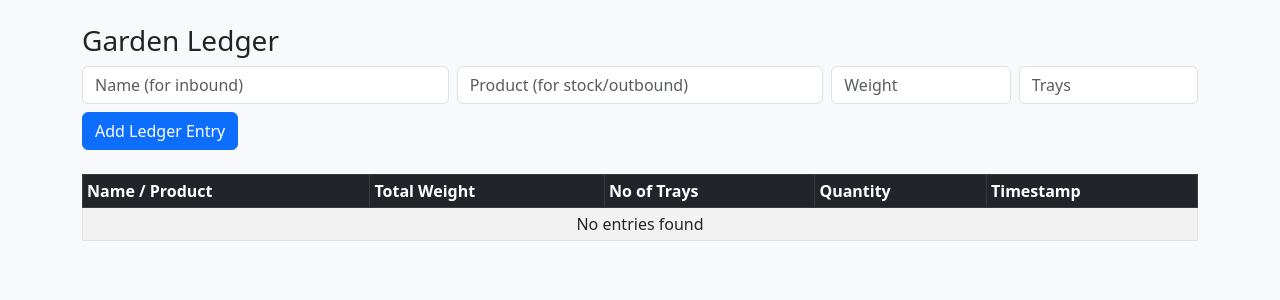
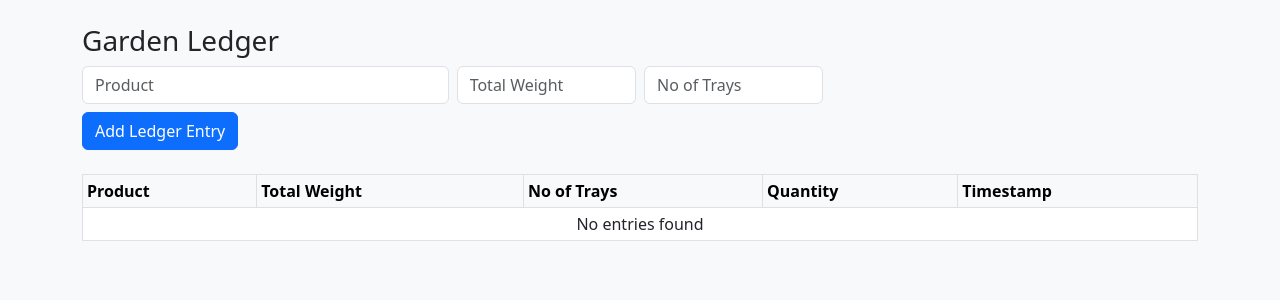
Before and after one commit to Abinesh-ss/V.V_FRUITS, a Flask app: page /garden_ledger in a window 1280 px wide. Shown: the part 56-356 px from the top of the page. Run offline with Flask 3, Linux system fonts and the light colour scheme.

Commit message:
Update garden_ledger.html

```diff
--- a/templates/garden_ledger.html
+++ b/templates/garden_ledger.html
@@ -2,37 +2,27 @@
 {% block content %}
 <h3>Garden Ledger</h3>
 
+<!-- Form to Add Entries -->
 <form method="POST" action="{{ url_for('add_garden_ledger') }}" class="row g-2 mb-4">
-  <!-- Name / Product (user can fill either one) -->
   <div class="col-md-4">
-    <input class="form-control" name="name" placeholder="Name (for inbound)">
+    <input class="form-control" name="product" placeholder="Product" required>
   </div>
-  <div class="col-md-4">
-    <input class="form-control" name="product" placeholder="Product (for stock/outbound)">
+  <div class="col-md-2">
+    <input step="0.01" class="form-control" name="total_weight" placeholder="Total Weight" required>
   </div>
-
-  <!-- Weight -->
   <div class="col-md-2">
-    <input step="0.01" class="form-control" id="weight" name="total_weight" placeholder="Weight" required>
+    <input type="number" class="form-control" name="no_of_trays" placeholder="No of Trays" required>
   </div>
-
-  <!-- Trays -->
-  <div class="col-md-2">
-    <input type="number" class="form-control" id="no_of_trays" name="no_of_trays" placeholder="Trays" required>
-  </div>
-
-  <!-- Hidden Quantity -->
-  <input type="hidden" name="quantity" id="quantity">
-
   <div class="col-12 mt-2">
     <button class="btn btn-primary" type="submit">Add Ledger Entry</button>
   </div>
 </form>
 
-<table class="table table-sm table-bordered table-striped">
-  <thead class="table-dark">
+<!-- Table of Entries -->
+<table class="table table-sm table-bordered">
+  <thead class="table-light">
     <tr>
-      <th>Name / Product</th>
+      <th>Product</th>
       <th>Total Weight</th>
       <th>No of Trays</th>
       <th>Quantity</th>
@@ -43,8 +33,8 @@
     {% if rows %}
       {% for r in rows %}
       <tr>
-        <td>{{ r.name if r.name else r.product }}</td>
-        <td>{{ r.whole_weight if r.whole_weight else r.total_weight }}</td>
+        <td>{{ r.product }}</td>
+        <td>{{ r.total_weight }}</td>
         <td>{{ r.no_of_trays }}</td>
         <td>{{ r.quantity }}</td>
         <td>{{ r.timestamp.strftime('%Y-%m-%d %H:%M:%S') if r.timestamp else '-' }}</td>
@@ -58,13 +48,3 @@
   </tbody>
 </table>
 {% endblock %}
-
-<script>
-function calculateQuantity() {
-  let weight = parseFloat(document.getElementById("weight").value) || 0;
-  let trays = parseInt(document.getElementById("no_of_trays").value) || 0;
-  document.getElementById("quantity").value = (weight * trays).toFixed(2);
-}
-document.getElementById("weight").addEventListener("input", calculateQuantity);
-document.getElementById("no_of_trays").addEventListener("input", calculateQuantity);
-</script>
```
